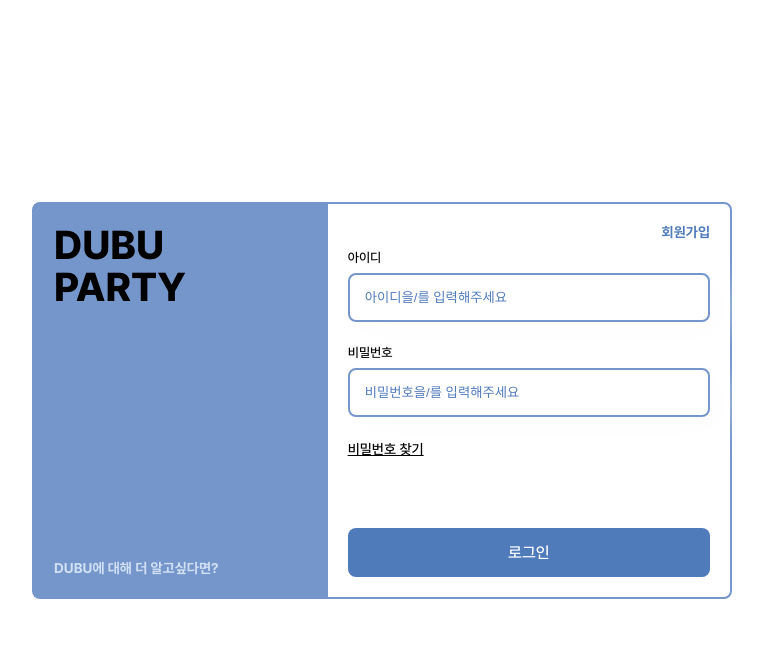
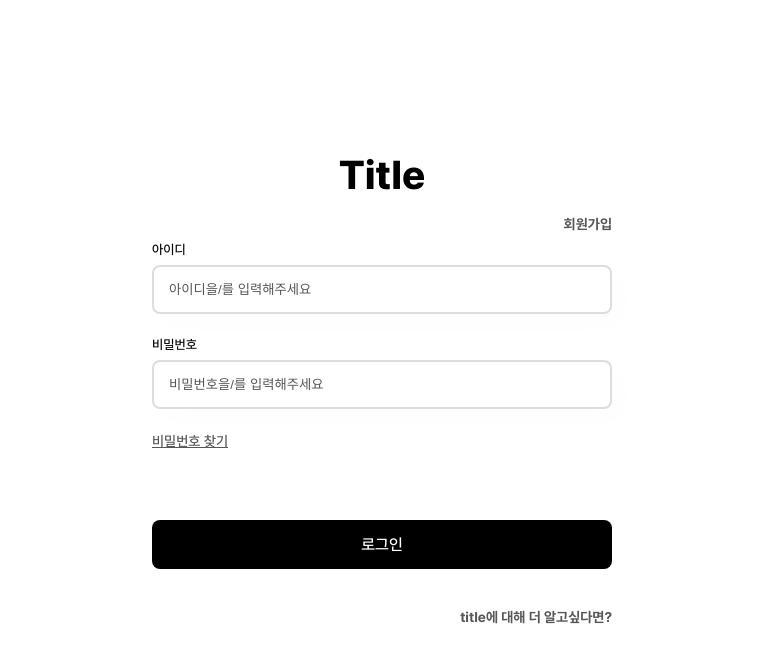
Before and after one commit to dubu-party/dubu-party, a Next.js app in the folder client/: page /login in a window 1280 px wide. Shown: the top 662 px of the page, without its empty margins (258-1021 px from the left). Built offline with nearby package versions, Linux system fonts and the light colour scheme.

Commit message:
feat: 로그인 ui 수정

```diff
--- a/client/src/components/atoms/BasicBtn.tsx
+++ b/client/src/components/atoms/BasicBtn.tsx
@@ -1,5 +1,6 @@
 import theme from "@/styles/theme";
 import styled from "@emotion/styled";
+import { Black_And_White_Picture } from "next/font/google";
 import React from "react";
 
 interface BasicBtnProps {
@@ -11,7 +12,7 @@ interface BasicBtnProps {
 export default function BasicBtn({
   disabled,
   text,
-  color = theme.color.placeholder,
+  color = "black",
   onClick,
 }: BasicBtnProps) {
   return (
--- a/client/src/components/atoms/LinkText.tsx
+++ b/client/src/components/atoms/LinkText.tsx
@@ -38,15 +38,16 @@ interface ContainerProps {
   LinkEffect?: boolean;
 }
 const Container = styled.div<ContainerProps>`
+  display: inline-block;
   font-size: 14px;
   line-height: 17px;
   font-family: ${({ LinkEffect }) =>
     LinkEffect ? theme.font.medium : theme.font.bold};
   ${({ LinkEffect }) => LinkEffect && `text-decoration: underline;`}
   transition: 0.3s;
-  color: ${({ color }) => color || "black"};
+  color: ${({ color }) => color || theme.color.fontColor};
   &:hover {
     cursor: pointer;
-    ${({ LinkEffect }) => LinkEffect && `color: ${theme.color.placeholder};`})
+    ${({ LinkEffect }) => LinkEffect && `opacity: 0.8;`})
   }
 `;
--- a/client/src/components/atoms/RegInput.tsx
+++ b/client/src/components/atoms/RegInput.tsx
@@ -50,7 +50,8 @@ const Input = styled.input`
   box-shadow: 10px 10px 30px ${theme.color.inputShadow};
 
   ::placeholder {
-    color: ${theme.color.placeholder};
+    color: ${theme.color.fontColor};
+    /* color: ${theme.color.placeholder}; */
   }
   &:focus {
     outline: none;
--- a/client/src/pages/login/index.tsx
+++ b/client/src/pages/login/index.tsx
@@ -28,26 +28,14 @@ const Login = () => {
   return (
     <Container>
       <Content>
-        <ImageContainer>
-          <TitleText>
-            DUBU
-            <br />
-            PARTY
-          </TitleText>
-          <LinkText
-            text="DUBU에 대해 더 알고싶다면?"
-            goto="/"
-            color={theme.color.border}
-            LinkEffect={false}
-          />
-        </ImageContainer>
+        <TitleText>Title</TitleText>
         <InputsContainer>
           <UpperContainer>
             <LinkText
               text="회원가입"
               goto="register"
               LinkEffect={false}
-              color={theme.color.placeholder}
+              color={theme.color.fontColor}
             />
           </UpperContainer>
           <RegInput title="아이디" value={id} onChange={onChange} warning />
@@ -65,6 +53,13 @@ const Login = () => {
             <BasicBtn text="로그인" />
           </ButtonContainer>
         </InputsContainer>
+        <IntroContainer>
+          <LinkText
+            text="title에 대해 더 알고싶다면?"
+            goto="/"
+            LinkEffect={false}
+          />
+        </IntroContainer>
       </Content>
     </Container>
   );
@@ -82,19 +77,12 @@ const Container = styled.div`
 
 const Content = styled.div`
   width: 100%;
-  max-width: 700px;
-  display: flex;
-  border: 2px solid ${theme.color.inputBorder};
-  border-radius: 8px;
-`;
-
-const ImageContainer = styled.div`
-  flex: 0.7;
+  max-width: 500px;
+  /* max-width: 700px; */
   display: flex;
   flex-direction: column;
-  justify-content: space-between;
-  background-color: ${theme.color.inputBorder};
-  padding: 20px;
+  align-items: center;
+  justify-content: center;
 `;
 
 const TitleText = styled.div`
@@ -120,4 +108,12 @@ const UpperContainer = styled.div`
   display: flex;
   justify-content: flex-end;
 `;
+
+const IntroContainer = styled.div`
+  width: 100%;
+  padding: 20px;
+  display: flex;
+  justify-content: flex-end;
+`;
+
 const ButtonContainer = styled.div``;
--- a/client/src/pages/register/index.tsx
+++ b/client/src/pages/register/index.tsx
@@ -14,7 +14,6 @@ interface CheckProps {
   name: boolean;
 }
 // 아이디, 비밀번호, 이메일, 닉네임 필수 입력
-// TODO: alert 만들기
 const Register = () => {
   const [id, setId] = useState<string>("");
   const [password, setPassword] = useState<string>("");
--- a/client/src/styles/theme.ts
+++ b/client/src/styles/theme.ts
@@ -3,13 +3,13 @@ import { Theme } from "@emotion/react";
 // TODO: 노란색이 약간 잘 안보이는 것 같은데 메인 색을 살짝 조정하면 어떨까요?
 
 enum color {
-  mainColor = "#DD3E3E",
+  fontColor = "#575757",
   border = "#d2e0f3",
-  inputBorder = "#7596CA",
+  inputBorder = "#DDDDDD",
   placeholder = "#507BBB",
   inputShadow = "rgba(253, 253, 253, 1)",
   warning = "#DD3E3E",
-  lightBackground = "#E8F0FE",
+  lightBackground = "#F5F5F5;",
 }
 
 enum font {
```
